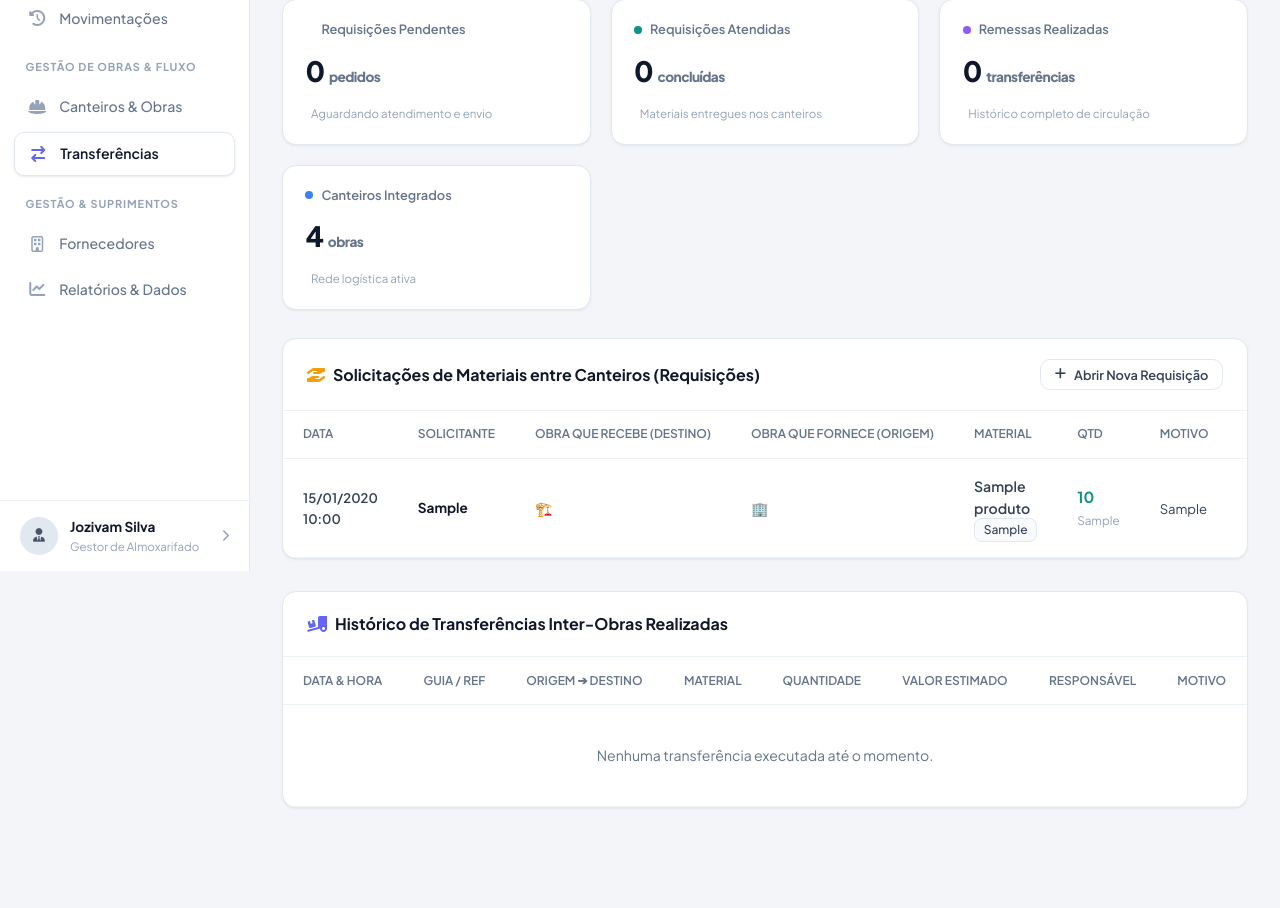
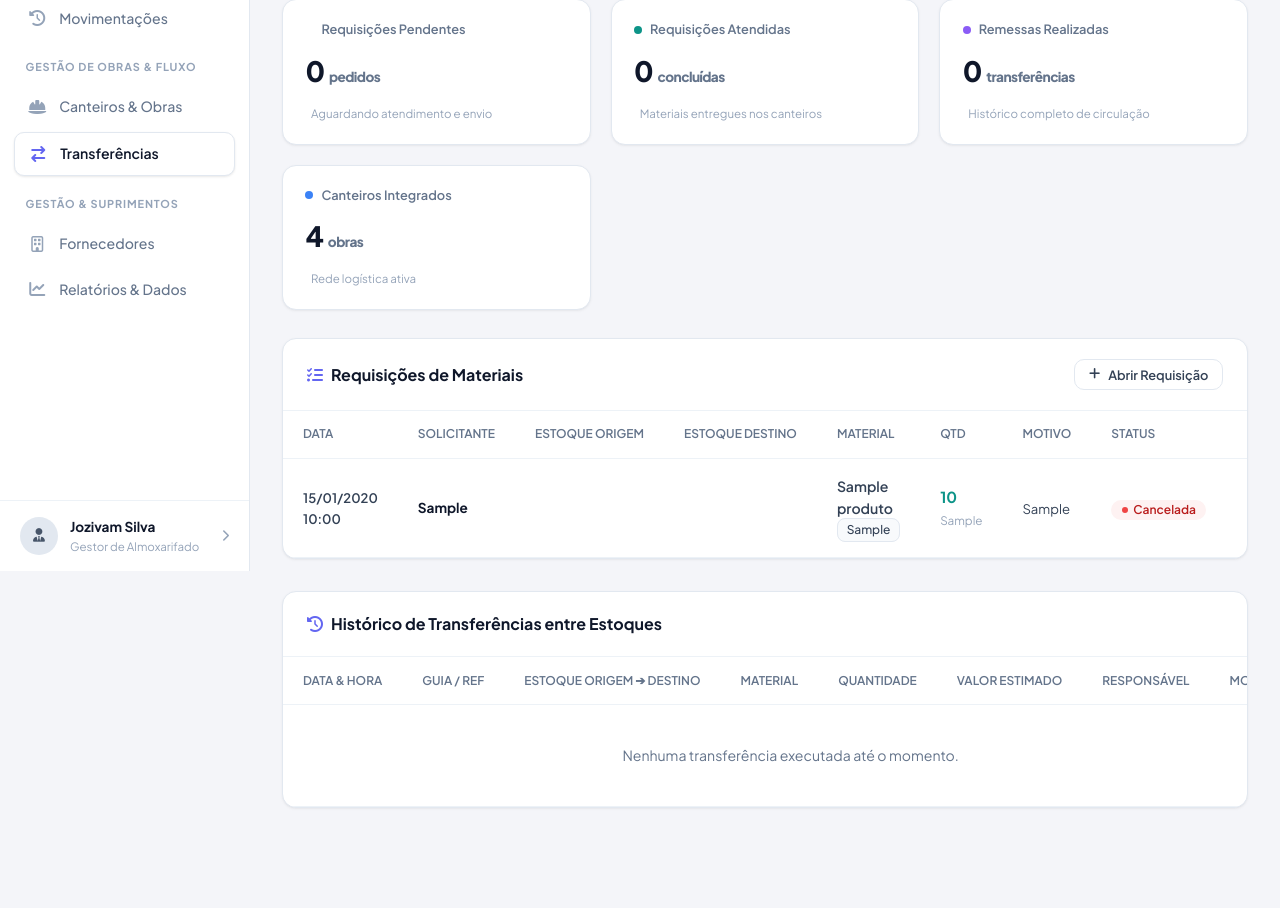
Before and after one commit to jozivam/JPS-Iventory, a Node server app: page /transferencias in a window 1280 px wide. Shown: the part 229-1137 px from the top of the page. Run offline with Node 20, Linux system fonts and the light colour scheme; tables that the repository leaves empty hold one stand-in row (values such as "Sample post"); data that the repository does not hold is empty; some libraries are stand-ins or nearby versions.

Commit message:
fix: padroniza estoque de origem e destino, remove icones desnecessarios e corrige check constraint de transferencias

```diff
--- a/src/controllers/TransferenciaController.js
+++ b/src/controllers/TransferenciaController.js
@@ -117,10 +117,10 @@ class TransferenciaController {
   static async atender(req, res) {
     try {
       const { id } = req.params;
-      const { responsavel = 'Almoxarife Central' } = req.body;
+      const responsavel = (req.body && req.body.responsavel) ? req.body.responsavel : 'Almoxarife Responsável';
 
       Requisicao.atender(id, responsavel);
-      res.redirect('/transferencias?sucesso=' + encodeURIComponent('Requisição atendida! O saldo do material foi transferido para a obra solicitante.'));
+      res.redirect('/transferencias?sucesso=' + encodeURIComponent('Requisição atendida! O saldo do material foi transferido com sucesso.'));
     } catch (error) {
       console.error('Erro ao atender requisição:', error);
       res.redirect('/transferencias?erro=' + encodeURIComponent(error.message));
--- a/src/views/movimentacoes/create.ejs
+++ b/src/views/movimentacoes/create.ejs
@@ -99,7 +99,7 @@
                 value="<%= alm.id %>"
                 <%= (typeof almoxarifadoPreSelecionado !== 'undefined' && almoxarifadoPreSelecionado == alm.id) ? 'selected' : '' %>
               >
-                <%= alm.tipo === 'CENTRAL' ? '🏢' : '🏗️' %> <%= alm.nome %> (<%= alm.codigo %>) - <%= alm.responsavel || 'Sem responsável' %>
+                <%= alm.nome %> (<%= alm.codigo %>) - <%= alm.responsavel || 'Sem responsável' %>
               </option>
             <% }) %>
           </select>
--- a/src/views/produtos/create.ejs
+++ b/src/views/produtos/create.ejs
@@ -142,7 +142,7 @@
             <% if (typeof almoxarifados !== 'undefined' && almoxarifados.length > 0) { %>
               <% almoxarifados.forEach(alm => { %>
                 <option value="<%= alm.id %>" <%= (produto.almoxarifado_id == alm.id || (!produto.almoxarifado_id && alm.tipo === 'CENTRAL')) ? 'selected' : '' %>>
-                  <%= alm.tipo === 'CENTRAL' ? '🏢' : '🏗️' %> <%= alm.nome %> (<%= alm.codigo %>)
+                  <%= alm.nome %> (<%= alm.codigo %>)
                 </option>
               <% }) %>
             <% } else { %>
--- a/src/views/produtos/edit.ejs
+++ b/src/views/produtos/edit.ejs
@@ -135,7 +135,7 @@
               <div style="display: flex; flex-wrap: wrap; gap: 0.5rem; margin-top: 0.5rem;">
                 <% produto.estoquesObras.forEach(est => { %>
                   <div style="background: var(--bg-card); border: 1px solid var(--border-color); border-radius: var(--radius-sm); padding: 0.35rem 0.65rem; font-size: 0.82rem; display: flex; align-items: center; gap: 0.4rem;">
-                    <span><%= est.almoxarifado_tipo === 'CENTRAL' ? '🏢' : '🏗️' %> <strong><%= est.almoxarifado_nome %>:</strong></span>
+                    <span><strong><%= est.almoxarifado_nome %>:</strong></span>
                     <strong style="color: <%= est.quantidade > 0 ? 'var(--teal)' : 'var(--text-dim)' %>;"><%= est.quantidade %> <%= produto.unidade_medida %></strong>
                   </div>
                 <% }) %>
--- a/src/views/produtos/index.ejs
+++ b/src/views/produtos/index.ejs
@@ -104,11 +104,11 @@
     <div class="filter-pills-group">
       <!-- Filtro Almoxarifado / Canteiro de Obras -->
       <select name="almoxarifado_id" class="filter-select-pill" onchange="this.form.submit()" style="font-weight: 600; color: var(--primary);">
-        <option value="">🏢 Todos os Almoxarifados (Global)</option>
+        <option value="">Todos os Almoxarifados (Global)</option>
         <% if (typeof almoxarifados !== 'undefined' && almoxarifados) { %>
           <% almoxarifados.forEach(alm => { %>
             <option value="<%= alm.id %>" <%= filtros.almoxarifado_id == alm.id ? 'selected' : '' %>>
-              <%= alm.tipo === 'CENTRAL' ? '🏢' : '🏗️' %> <%= alm.nome %> (<%= alm.codigo %>)
+              <%= alm.nome %> (<%= alm.codigo %>)
             </option>
           <% }) %>
         <% } %>
--- a/src/views/transferencias/index.ejs
+++ b/src/views/transferencias/index.ejs
@@ -80,11 +80,11 @@
 <div class="table-card" style="margin-bottom: 2rem;">
   <div class="storaxe-card-header">
     <div class="storaxe-card-title">
-      <i class="fa-solid fa-hand-holding-hand" style="color: var(--warning);"></i>
-      <span>Solicitações de Materiais entre Canteiros (Requisições)</span>
+      <i class="fa-solid fa-list-check" style="color: var(--primary);"></i>
+      <span>Requisições de Materiais</span>
     </div>
     <a href="/transferencias/nova?modo=REQUISICAO" class="btn btn-outline btn-sm">
-      <i class="fa-solid fa-plus"></i> Abrir Nova Requisição
+      <i class="fa-solid fa-plus"></i> Abrir Requisição
     </a>
   </div>
 
@@ -94,8 +94,8 @@
         <tr>
           <th>DATA</th>
           <th>SOLICITANTE</th>
-          <th>OBRA QUE RECEBE (DESTINO)</th>
-          <th>OBRA QUE FORNECE (ORIGEM)</th>
+          <th>ESTOQUE ORIGEM</th>
+          <th>ESTOQUE DESTINO</th>
           <th>MATERIAL</th>
           <th>QTD</th>
           <th>MOTIVO</th>
@@ -109,8 +109,8 @@
             <tr>
               <td><span style="font-size: 0.82rem; font-weight: 600;"><%= formatDate(r.criado_em) %></span></td>
               <td><strong style="color: var(--text-main); font-size: 0.85rem;"><%= r.solicitante %></strong></td>
-              <td><strong style="color: var(--primary);">🏗️ <%= r.almoxarifado_destino_nome %></strong></td>
-              <td><span style="color: var(--text-body);">🏢 <%= r.almoxarifado_origem_nome %></span></td>
+              <td><span style="color: var(--text-body); font-weight: 500;"><%= r.almoxarifado_origem_nome %></span></td>
+              <td><strong style="color: var(--text-main); font-weight: 600;"><%= r.almoxarifado_destino_nome %></strong></td>
               <td>
                 <a href="/produtos/<%= r.produto_id %>" style="color: inherit; text-decoration: none; font-weight: 600;">
                   <%= r.produto_nome %>
@@ -135,8 +135,9 @@
                 <% if (r.status === 'PENDENTE') { %>
                   <div style="display: inline-flex; gap: 0.35rem;">
                     <form action="/requisicoes/<%= r.id %>/atender" method="POST" style="display: inline;">
-                      <button type="submit" class="btn btn-primary btn-sm" title="Aprovar transferência e despachar carga">
-                        <i class="fa-solid fa-check"></i> Atender
+                      <input type="hidden" name="responsavel" value="Almoxarife Responsável">
+                      <button type="submit" class="btn btn-primary btn-sm" title="Aprovar transferência e despachar material">
+                        <i class="fa-solid fa-check"></i> Atender Requisição
                       </button>
                     </form>
                     <form action="/requisicoes/<%= r.id %>/cancelar" method="POST" style="display: inline;">
@@ -146,7 +147,7 @@
                     </form>
                   </div>
                 <% } else { %>
-                  <span style="font-size: 0.78rem; color: var(--text-dim); font-style: italic;">Finalizada</span>
+                  <span style="font-size: 0.78rem; color: var(--text-dim); font-style: italic;">Concluída</span>
                 <% } %>
               </td>
             </tr>
@@ -167,8 +168,8 @@
 <div class="table-card">
   <div class="storaxe-card-header">
     <div class="storaxe-card-title">
-      <i class="fa-solid fa-truck-ramp-box" style="color: var(--primary);"></i>
-      <span>Histórico de Transferências Inter-Obras Realizadas</span>
+      <i class="fa-solid fa-clock-rotate-left" style="color: var(--primary);"></i>
+      <span>Histórico de Transferências entre Estoques</span>
     </div>
   </div>
 
@@ -178,7 +179,7 @@
         <tr>
           <th>DATA & HORA</th>
           <th>GUIA / REF</th>
-          <th>ORIGEM ➔ DESTINO</th>
+          <th>ESTOQUE ORIGEM ➔ DESTINO</th>
           <th>MATERIAL</th>
           <th>QUANTIDADE</th>
           <th>VALOR ESTIMADO</th>
@@ -193,7 +194,7 @@
               <td><span style="font-size: 0.82rem; font-weight: 600;"><%= formatDate(t.criado_em) %></span></td>
               <td>
                 <span style="font-family: var(--font-mono); font-size: 0.78rem; background: var(--bg-surface); padding: 0.15rem 0.45rem; border-radius: var(--radius-sm); border: 1px solid var(--border-color);">
-                  <%= t.documento_ref || 'TRANSF-OBRA' %>
+                  <%= t.documento_ref || 'TRANSF' %>
                 </span>
               </td>
               <td>
@@ -208,7 +209,7 @@
                 <span class="report-table-tag"><%= t.produto_sku %></span>
               </td>
               <td>
-                <strong style="color: var(--primary); font-size: 0.95rem;">⇄ <%= t.quantidade %></strong>
+                <strong style="color: var(--primary); font-size: 0.95rem;"><%= t.quantidade %></strong>
                 <small style="color: var(--text-dim);"><%= t.produto_unidade %></small>
               </td>
               <td>
```
Also changed, not shown: config/database.js (+32 -0 lines), src/views/almoxarifados/index.ejs (+7 -7 lines), src/views/almoxarifados/show.ejs (+2 -5 lines), src/views/dashboard/index.ejs (+2 -5 lines), src/views/relatorios/index.ejs (+4 -9 lines), src/views/transferencias/create.ejs (+10 -10 lines).
